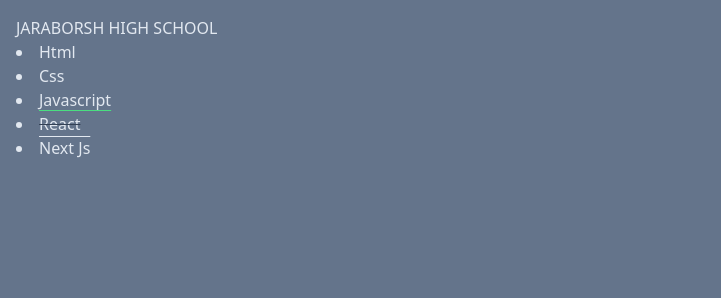
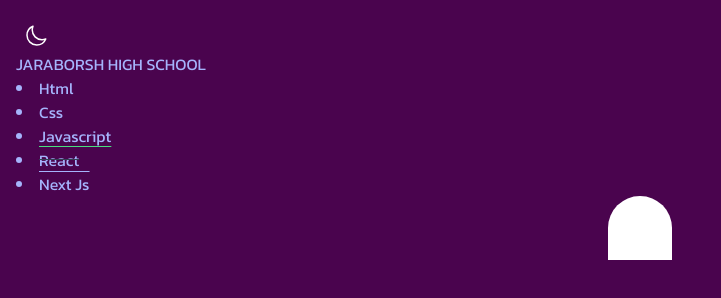
Before and after one commit to SojibAhmed114/Tailwindcss-Procoder, a website built with Vite: page index.html in a window 1280 px wide. Shown: the whole page, without its empty margins (0-721 px from the left). Built offline with nearby package versions, Linux system fonts and the light colour scheme.

Commit message:
dark mood

```diff
--- a/index.html
+++ b/index.html
@@ -1,12 +1,24 @@
 <!DOCTYPE html>
-<html lang="en">
+<html lang="en" class="dark">
 <head>
     <meta charset="UTF-8">
     <meta name="viewport" content="width=device-width, initial-scale=1.0">
     <title>tailwind-procoder</title>
+    <!-- google font added  -->
+    <link rel="preconnect" href="https://fonts.googleapis.com">
+    <link rel="preconnect" href="https://fonts.gstatic.com" crossorigin>
+    <link href="https://fonts.googleapis.com/css2?family=Kanit:ital,wght@0,400;0,500;0,600;0,700;0,800;0,900;1,500;1,700;1,800;1,900&display=swap" rel="stylesheet">
+
     <link rel="stylesheet" href="./src/main.css">
 </head>
-<body class="bg-slate-500 text-slate-200 p-4">
+<body class="bg-slate-100 dark:bg-fuchsia-950 p-4 font-myFont text-black dark:text-indigo-300">
+    <div class="w-5 h-5 m-2">
+    <button class="dark:text-white w-full h-full">
+        <svg xmlns="http://www.w3.org/2000/svg" fill="none" viewBox="0 0 24 24" stroke-width="1.5" stroke="currentColor" class="size-6">
+            <path stroke-linecap="round" stroke-linejoin="round" d="M21.752 15.002A9.72 9.72 0 0 1 18 15.75c-5.385 0-9.75-4.365-9.75-9.75 0-1.33.266-2.597.748-3.752A9.753 9.753 0 0 0 3 11.25C3 16.635 7.365 21 12.75 21a9.753 9.753 0 0 0 9.002-5.998Z" />
+        </svg>
+    </button>
+    </div>
     <p class="uppercase transform duration-300 hover:tracking-wider">jaraborsh high school</p>
     <ul class="capitalize list-disc list-inside">
         <li>html</li>
@@ -16,7 +28,10 @@
         <li class="overline overline-off">next js</li>
     </ul>
 
+    <div class="w-16 h-16 dark:bg-white bg-black mx-auto rounded-t-full transform duration-200 hover:border-t-4 "></div>
 
 
+
+    <script src="main.js"></script>
 </body>
 </html>
--- a/tailwind.config.js
+++ b/tailwind.config.js
@@ -1,8 +1,16 @@
 /** @type {import('tailwindcss').Config} */
 module.exports = {
+  darkMode: 'selector',
   content: ["*"],
   theme: {
+    screens: {
+      'sm': "576px",
+      'md': "768px"
+    },
+    fontFamily: {
+      'myFont':["Kanit",'sans-serif']
+    },
     extend: {},
   },
   plugins: [],
-}
+};
```
Also changed, not shown: main.js (added).
